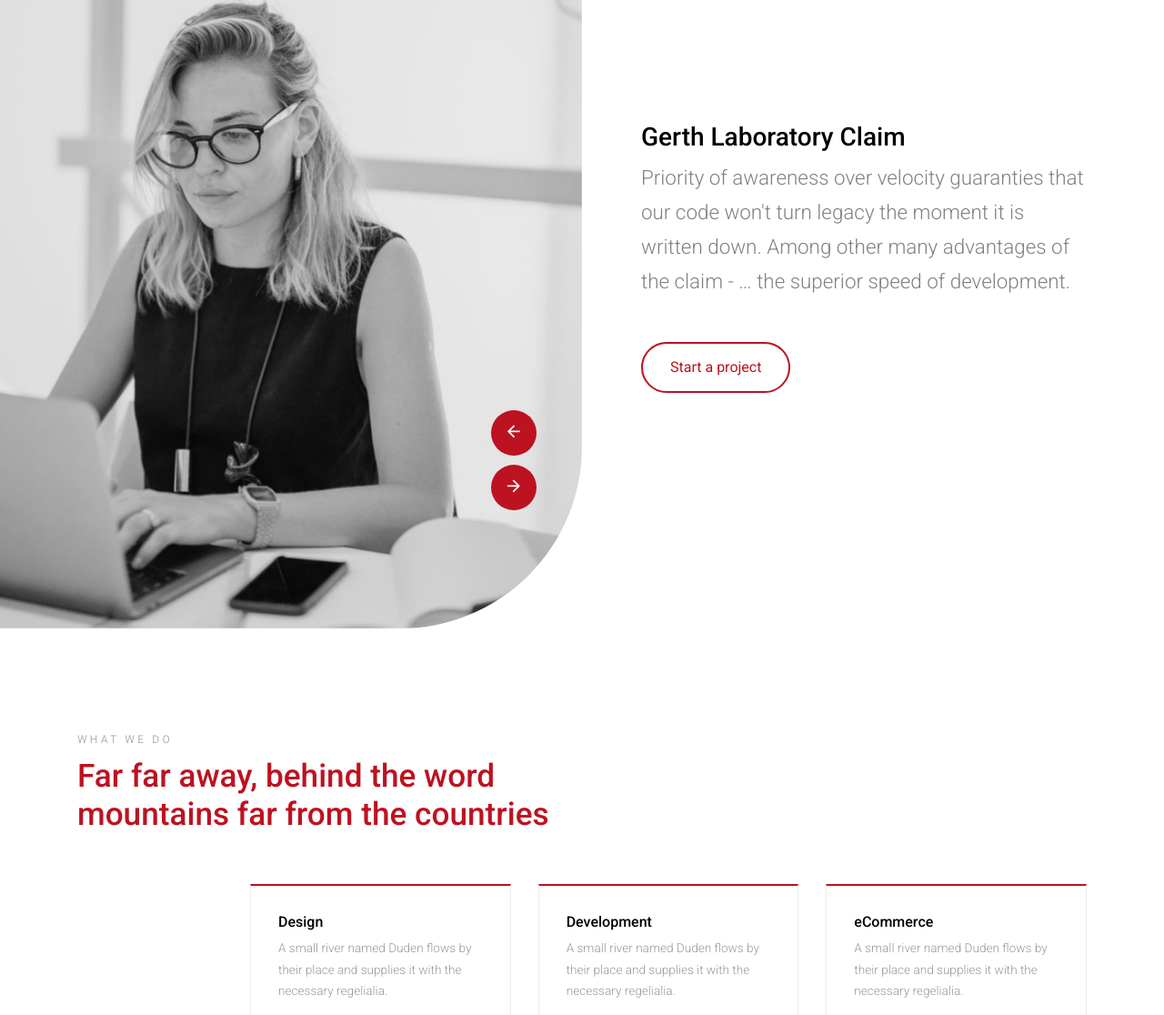
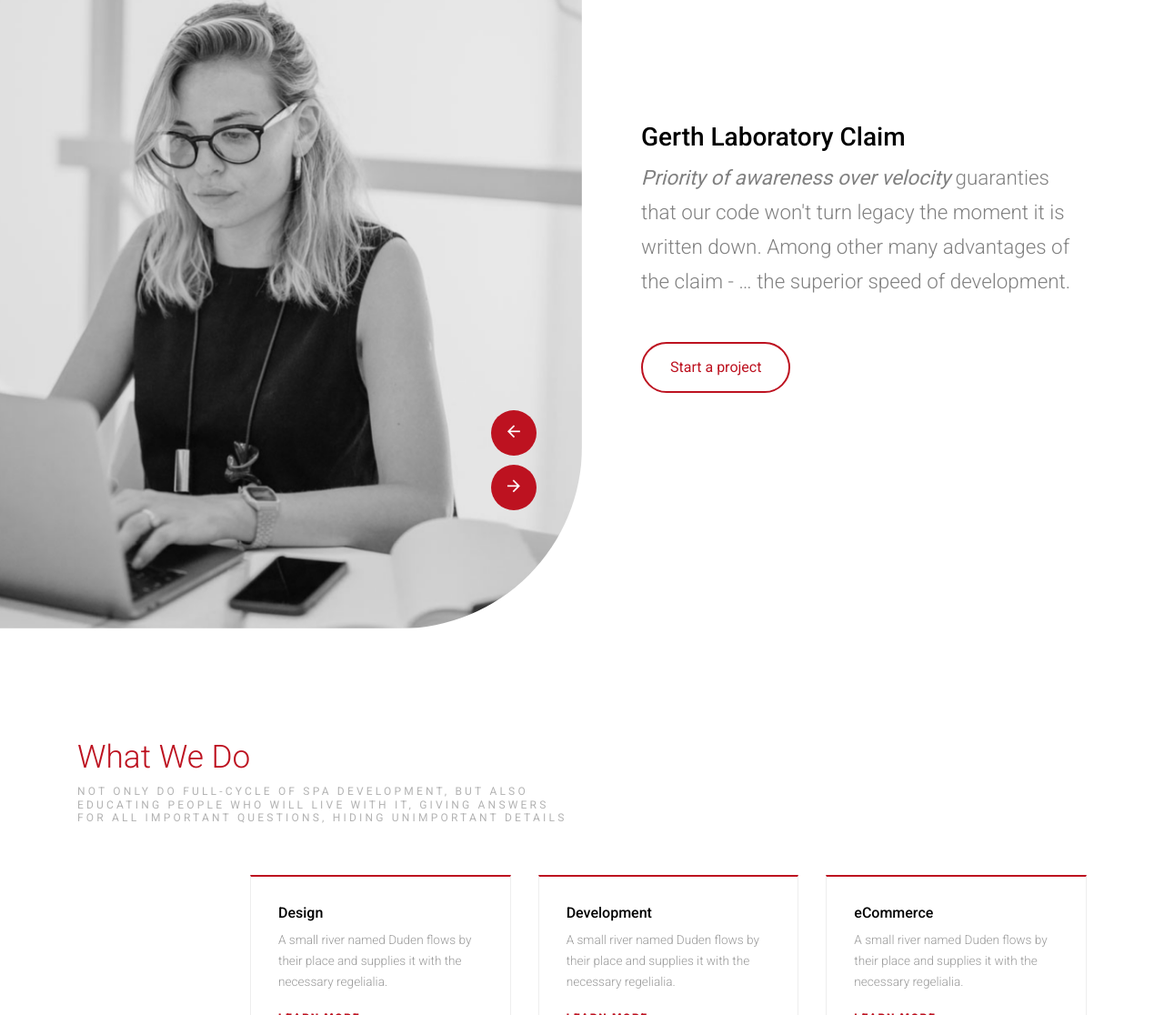
Before and after one commit to brixdan/gerthlab, a plain HTML site: page index.html in a window 1280 px wide. Shown: the part 206-1322 px from the top of the page at 91% size. Drawn offline with Linux system fonts and the light colour scheme; files whose address does not match are found by name.

Commit message:
What we do

```diff
--- a/index.html
+++ b/index.html
@@ -93,8 +93,8 @@
               </div>
               <div class="text">
                 <h3>Gerth Laboratory Claim</h3>
-                <p class="sub-text mb-5">Priority of awareness over velocity guaranties that our code won't turn legacy the moment it is written down. Among other many advantages of the claim - … the superior speed of development. </p>
-                <p><a href="#" target="_blank" class="btn btn-outline-primary btn-md">Start a project</a></p>
+                <p class="sub-text mb-5"><em><b>Priority of awareness over velocity</b></em> guaranties that our code won't turn legacy the moment it is written down. Among other many advantages of the claim - … the superior speed of development. </p>
+                <p><a href="https://svelte.dev/blog/sapper-towards-the-ideal-web-app-framework" target="_blank" class="btn btn-outline-primary btn-md">Start a project</a></p>
               </div>
             </div>
           </div>
@@ -106,8 +106,8 @@
       <div class="container">
         <div class="row mb-5">
           <div class="col-lg-6 section-title">
-            <span class="sub-title mb-2 d-block">What We Do</span>
-            <h2 class="title text-primary">Far far away, behind the word mountains far from the countries</h2>
+            <span class="title text-primary">What We Do</span>
+            <h4 class="sub-title mb-2 d-block">Not only do full-cycle of SPA development, but  also educating people who will live with it, giving answers for all important questions, hiding unimportant details</h4>
           </div>
         </div>
         <div class="row">
```
